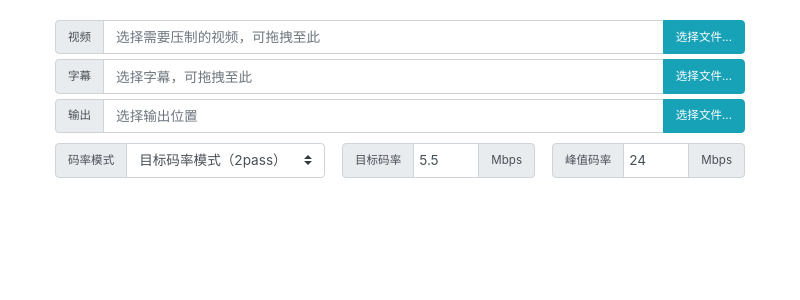
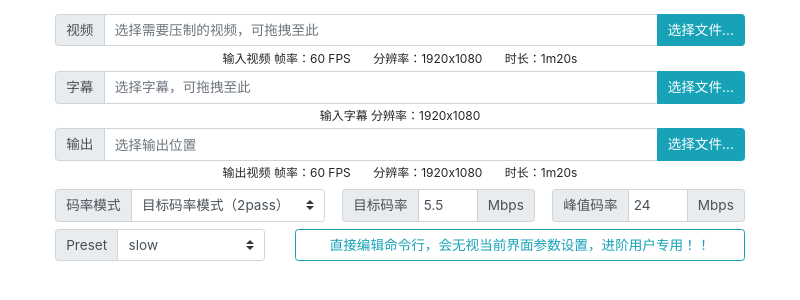
Before and after one commit to DavyVan/YouzimuEnc-ffmpeg, an Electron app: page app/index.html in a window 800 px wide. Drawn offline with Linux system fonts and the light colour scheme; no server answers.

Commit message:
Working on index.html

```diff
--- a/app/index.html
+++ b/app/index.html
@@ -2,32 +2,25 @@
     <head>
         <link rel="stylesheet" href="css/bootstrap.min.css">
         <style>
-            .input-group * {
+            * {
                 font-size: 85%;
                 /* line-height: 50%; */
                 /* height: 75%; */
+            }
+
+            .text-center span {
+                font-size: 12px;
             }
 
             #display-div {
                 font-size: 10;
             }
 
-            #video-input-group {
-                margin-top: 20px;
-                /* margin-bottom: 0px; */
-            }
-
-            #ass-input-group, #output-group {
-                margin-top: 5px;
-            }
-
-            #bitrate-control-row {
-                margin-top: 10px;
-            }
             #bitrate-control-row .col {
                 /* padding-right: 2px; */
                 padding-left: 2px;
             }
+
             #bitrate-control-row input {
                 padding-left: 5px;
                 padding-right: 5px;
@@ -36,6 +29,7 @@
             #bitrate-mode-group {
                 width: 50%;
             }
+
             #target-bitrate-group,#max-bitrate-group {
                 width: 10%;
             }
@@ -46,7 +40,8 @@
             <div class="row justify-content-center">
                 <div class="col-10 text-center" id="display-div"></div>
             </div>
-            <div class="input-group" id="video-input-group">
+            <div class="row mt-3">
+                <div class="input-group col" id="video-input-group">
                     <div class="input-group-prepend">
                       <span class="input-group-text">视频</span>
                     </div>
@@ -55,7 +50,15 @@
                         <button class="btn btn-info" type="button" id="choose-video-input">选择文件...</button>
                     </div>
                 </div>
-            <div class="input-group" id="ass-input-group">
+            </div>
+            <div class="row mt-1">
+                <div class="col text-center" id="input-video-info">
+                    <span style="margin-right: 20px;">输入视频 帧率：<span>60</span> FPS</span>
+                    <span style="margin-right: 20px;">分辨率：<span>1920x1080</span></span>
+                    <span>时长：<span>1m20s</span></span>
+                </div>
+            </div>
+            <div class="input-group mt-1" id="ass-input-group">
                 <div class="input-group-prepend">
                   <span class="input-group-text">字幕</span>
                 </div>
@@ -64,7 +67,10 @@
                     <button class="btn btn-info" type="button" id="choose-ass-input">选择文件...</button>
                 </div>
             </div>
-            <div class="input-group" id="output-group">
+            <div class="row mt-1">
+                <div class="col text-center" id="input-video-info"><span>输入字幕 分辨率：<span>1920x1080</span></span></div>
+            </div>
+            <div class="input-group mt-1" id="output-group">
                 <div class="input-group-prepend">
                   <span class="input-group-text">输出</span>
                 </div>
@@ -73,7 +79,14 @@
                     <button class="btn btn-info" type="button" id="choose-output">选择文件...</button>
                 </div>
             </div>
-            <div class="row" id="bitrate-control-row">
+            <div class="row mt-1">
+                <div class="col text-center" id="input-video-info">
+                    <span style="margin-right: 20px;">输出视频 帧率：<span>60</span> FPS</span>
+                    <span style="margin-right: 20px;">分辨率：<span>1920x1080</span></span>
+                    <span>时长：<span>1m20s</span></span>
+                </div>
+            </div>
+            <div class="row mt-2" id="bitrate-control-row">
                 <div class="col-5" id="bitrate-mode-group">
                     <div class="input-group">
                         <div class="input-group-prepend">
@@ -109,6 +122,37 @@
                         </div>
                     </div>
                 </div>
+                <div class="col" id="crf-group" hidden>
+                    <div class="input-group">
+                        <div class="input-group-prepend">
+                            <span class="input-group-text">CRF</span>
+                        </div>
+                        <input type="number" class="form-control" max="51" value="23" maxlength="2" step="1" id="crf-input">
+                    </div>
+                </div>
+            </div>
+            <div class="row mt-2">
+                <div class="col-4" id="preset-group">
+                    <div class="input-group">
+                        <div class="input-group-prepend">
+                          <label class="input-group-text" for="preset-select">Preset</label>
+                        </div>
+                        <select class="custom-select" id="preset-select">
+                          <option value="0">ultrafast</option>
+                          <option value="1">superfast</option>
+                          <option value="2">veryfast</option>
+                          <option value="3">faster</option>
+                          <option value="4">fast</option>
+                          <option value="5">medium</option>
+                          <option value="6" selected>slow</option>
+                          <option value="7">slower</option>
+                          <option value="8">veryslow</option>
+                        </select>
+                    </div>
+                </div>
+                <div class="col">
+                    <button type="button" class="btn btn-outline-info btn-block">直接编辑命令行，会无视当前界面参数设置，进阶用户专用！！</button>
+                </div>
             </div>
         </div>
         <script src="js/index.js"></script>
```
Lines whose indentation alone changed are shown as unchanged.
